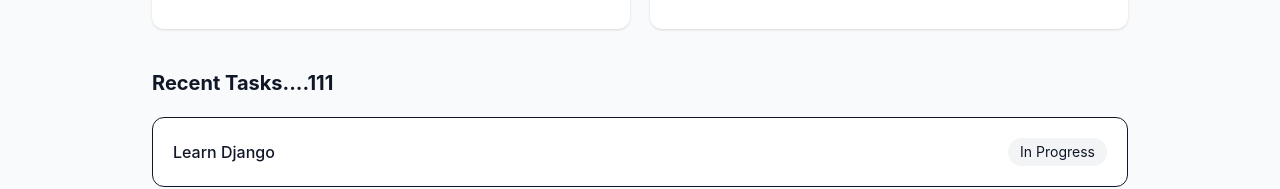
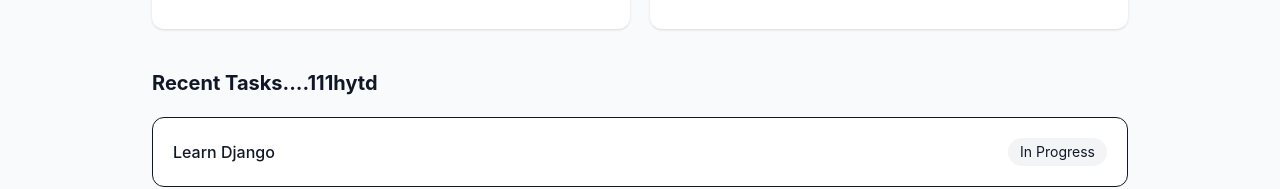
Before and after one commit to Rameesllo/django-learning, a React app in the folder frontend/: page / in a window 1280 px wide. Shown: the part 300-489 px from the top of the page. Built offline with nearby package versions, Linux system fonts and the light colour scheme; the HTML template or start-up script is replaced by a standard one.

Commit message:
ujgkfdhjkhhdfjvug

```diff
--- a/frontend/src/App.jsx
+++ b/frontend/src/App.jsx
@@ -55,7 +55,7 @@ function App() {
         <section className="mt-10">
 
           <h2 className="mb-5 text-xl font-bold">
-            Recent Tasks....111
+            Recent Tasks....111hytd
           </h2>
 
           <div className="space-y-3">
```
